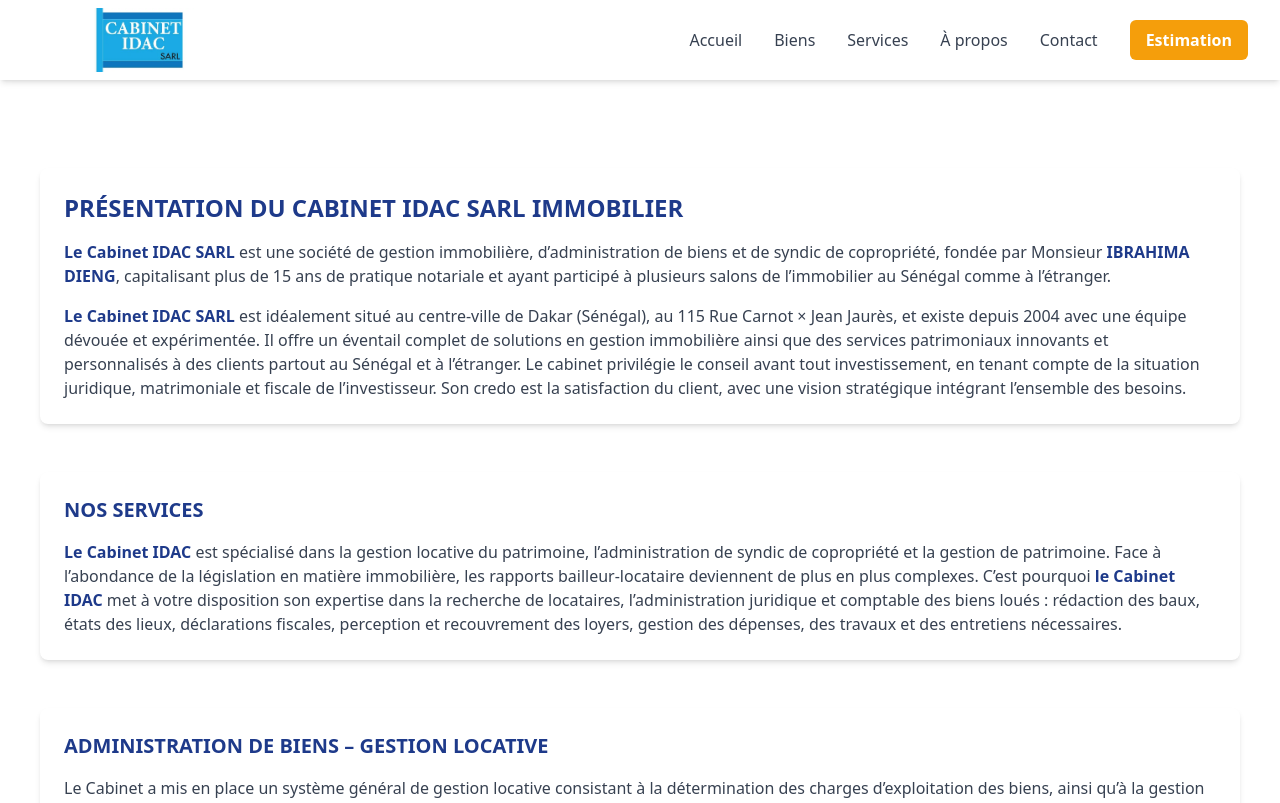
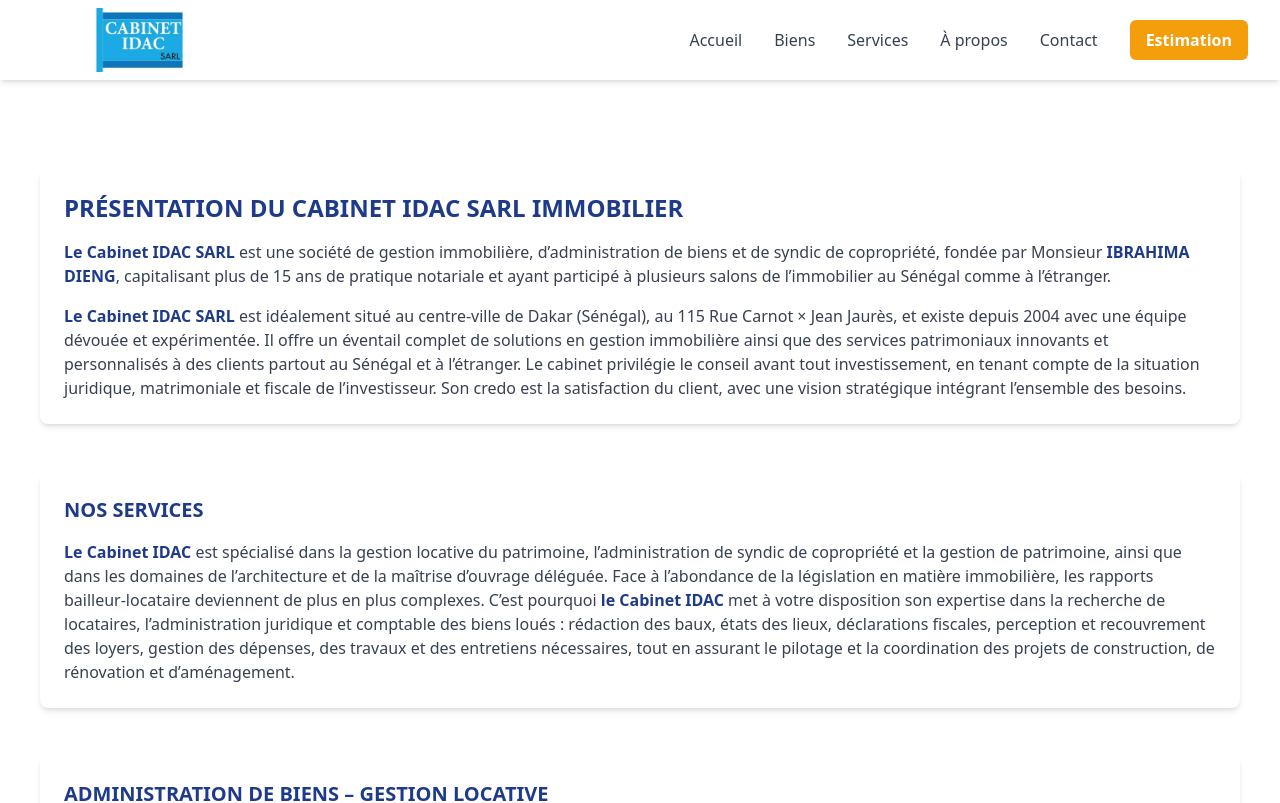
Before and after one commit to Snake582/Cabinet-IDAC-SARL, a Next.js app: page /about in a window 1280 px wide. Shown: the top 803 px of the page. Built offline with nearby package versions, Linux system fonts and the light colour scheme.

Commit message:
modification texte accueil et serv-about

```diff
--- a/src/app/about/page.tsx
+++ b/src/app/about/page.tsx
@@ -34,12 +34,13 @@
         <h2 className="text-xl font-bold mb-4 text-blue-900">NOS SERVICES</h2>
         <p className="text-gray-700">
           <span className="font-bold text-blue-900">Le Cabinet IDAC</span> est spécialisé dans la gestion locative du patrimoine, l’administration de syndic
-          de copropriété et la gestion de patrimoine. Face à l’abondance de la législation en matière immobilière,
+          de copropriété et la gestion de patrimoine, ainsi que dans les domaines de l’architecture et de la maîtrise d’ouvrage déléguée.
+           Face à l’abondance de la législation en matière immobilière,
           les rapports bailleur-locataire deviennent de plus en plus complexes.
           C’est pourquoi <span className="font-bold text-blue-900">le Cabinet IDAC</span> met à votre disposition son expertise dans la recherche de locataires,
           l’administration juridique et comptable des biens loués :
           rédaction des baux, états des lieux, déclarations fiscales, perception et recouvrement des loyers,
-          gestion des dépenses, des travaux et des entretiens nécessaires.
+          gestion des dépenses, des travaux et des entretiens nécessaires, tout en assurant le pilotage et la coordination des projets de construction, de rénovation et d’aménagement.
         </p>
       </section>
 
--- a/src/app/page.tsx
+++ b/src/app/page.tsx
@@ -184,10 +184,9 @@
     </h1>
 
     <p className="text-lg md:text-xl text-gray-200 leading-relaxed">
-      Le <span className="font-semibold">CABINET IDAC SARL IMMOBILIER</span> place le conseil au cœur de sa mission en accompagnant ses clients dans l&apos;étude et la réalisation de leurs investissements immobiliers,
-      la gestion locative, le syndic de copropriété, la gestion de patrimoine,
-      toutes transactions immobilières,
-      ainsi que les travaux de réfection et de maintenance de bâtiment.
+      Le <span className="font-semibold">CABINET IDAC SARL IMMOBILIER</span> place le conseil au cœur de sa mission en accompagnant ses clients dans l’étude et la réalisation de leurs investissements immobiliers, la gestion locative, le syndic de copropriété, la gestion de patrimoine,
+       toutes transactions immobilières, ainsi que les travaux de réfection et de maintenance de bâtiment.
+       Le Cabinet intervient également dans les domaines de l’architecture et assure des missions de maîtrise d’ouvrage déléguée, en coordonnant, pilotant et sécurisant l’ensemble des projets de construction, de rénovation et d’aménagement, depuis la conception jusqu’à la livraison finale.
     </p>
   </div>
 </section>
```
